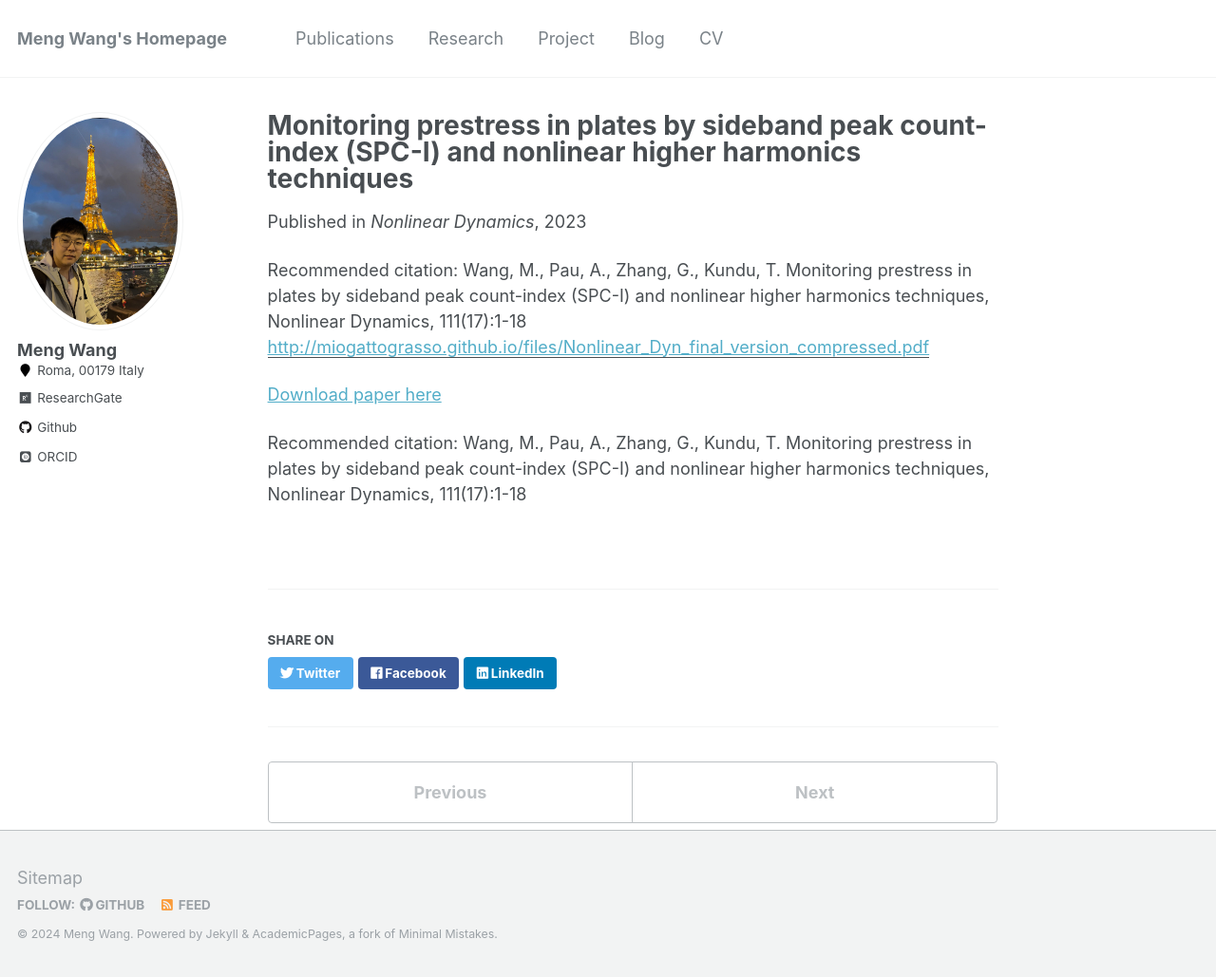
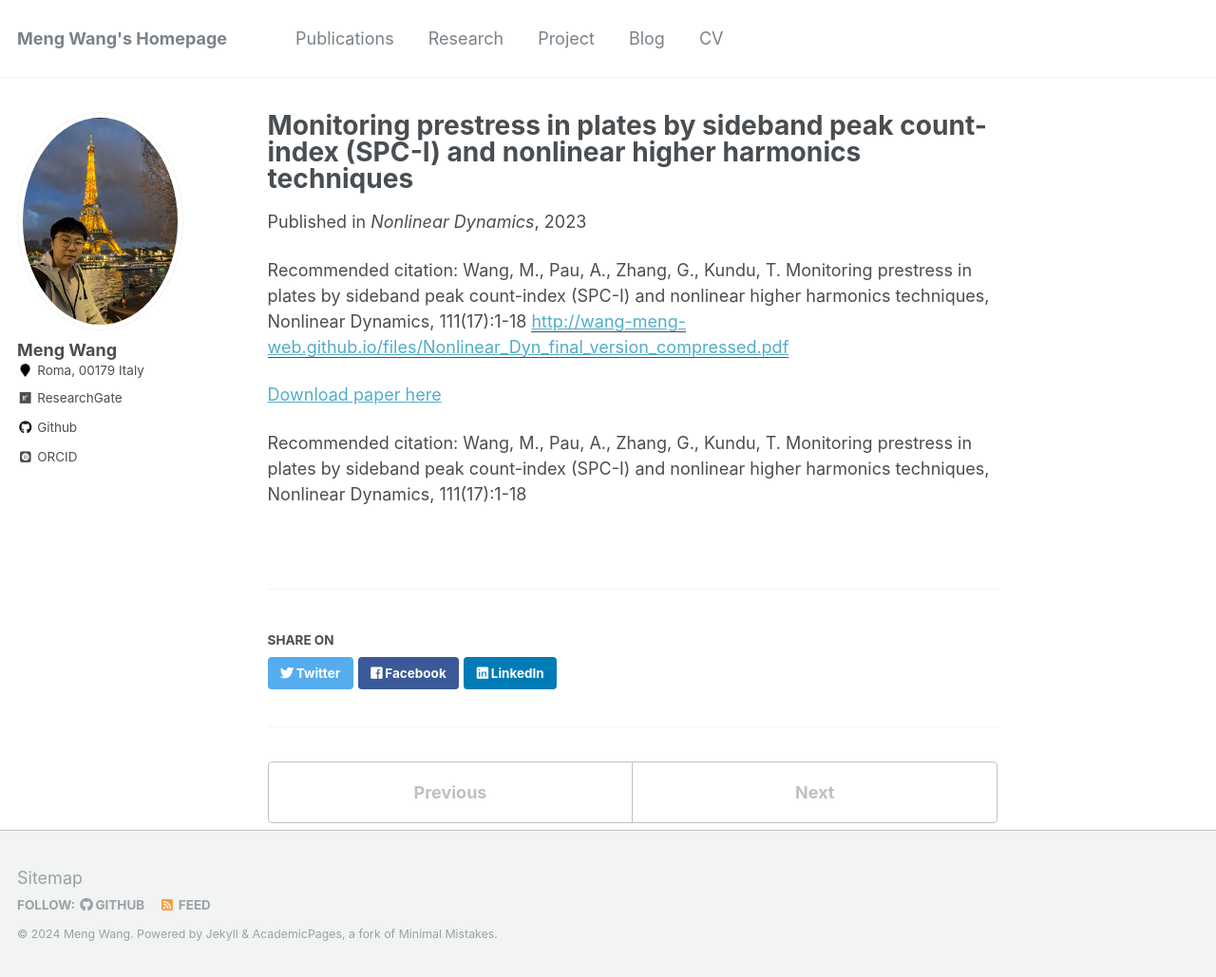
Before and after one commit to wang-meng-web/wang-meng-web.github.io, a Jekyll site: the page built from _publications/2010-10-01-paper-title-number-2.md, in a window 1280 px wide and 1029 px high. Shown: the whole window at 95% size. Built offline with Jekyll 4.4.1, drawn with Linux system fonts in a browser that asks for light colours; some web fonts are replaced; part of the change alters nothing that is shown.

Commit message:
Update 2010-10-01-paper-title-number-2.md

```diff
--- a/_publications/2010-10-01-paper-title-number-2.md
+++ b/_publications/2010-10-01-paper-title-number-2.md
@@ -5,7 +5,7 @@ permalink: /publication/2010-10-01-paper-title-number-2
 excerpt: '**Meng Wang**, Annamaria Pau, Guangdong Zhang, Tribikram Kundu.'
 date: 2023-03-01
 venue: 'Nonlinear Dynamics'
-paperurl: 'http://miogattograsso.github.io/files/Nonlinear_Dyn_final_version_compressed.pdf'
+paperurl: 'http://wang-meng-web.github.io/files/Nonlinear_Dyn_final_version_compressed.pdf'
 citation: 'Wang, M., Pau, A., Zhang, G., Kundu, T. Monitoring prestress in plates by sideband peak count-index (SPC-I) and nonlinear higher harmonics techniques, Nonlinear Dynamics, 111(17):1-18'
 ---
 
```
